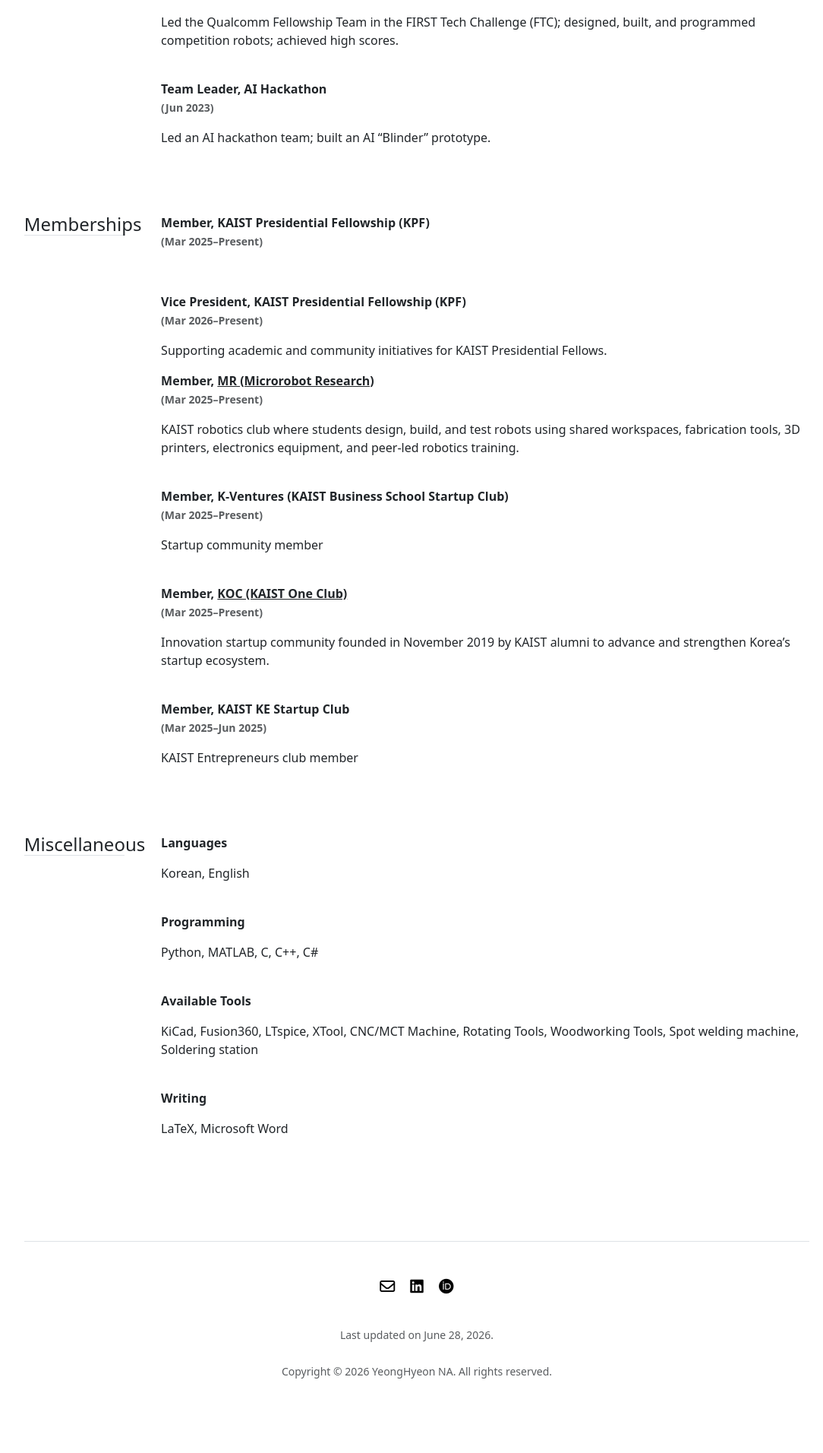
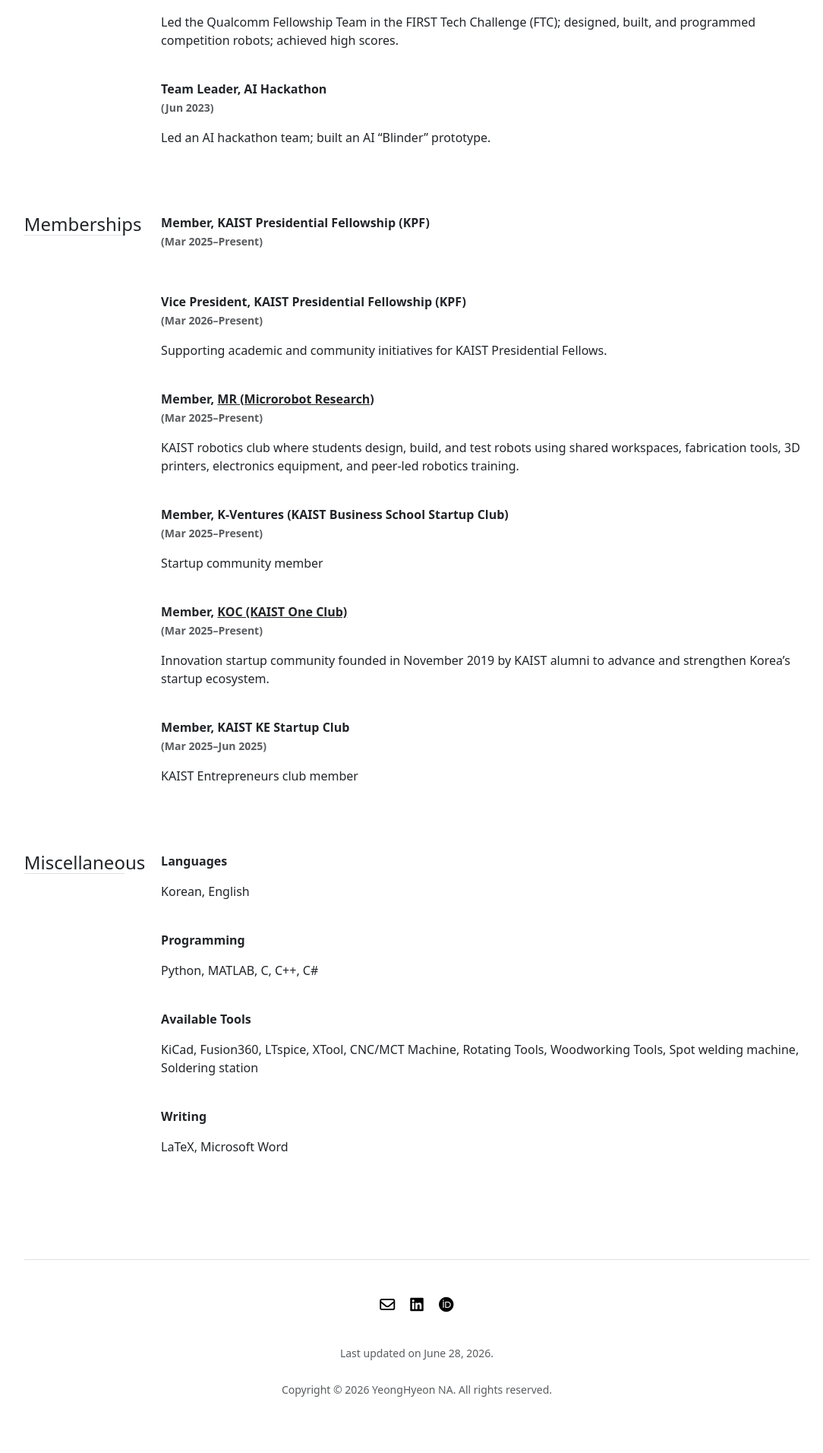
Before and after one commit to ynghyn-na/ynghyn-na.github.io, a Jekyll site: the page built from cv.md, in a window 1280 px wide. Shown: the part 1987-3899 px from the top of the page at 76% size, without its empty margins (91-1175 px from the left). Built offline with Jekyll 4.4.1, drawn with Linux system fonts in a browser that asks for light colours; before the commit the page ends 3875 px from its top, so only the background shows below that.

```diff
--- a/_data/cv/memberships.yml
+++ b/_data/cv/memberships.yml
@@ -2,8 +2,7 @@
   duration: '(Mar 2025–Present)'
 
 - title: 'Vice President, KAIST Presidential Fellowship (KPF)'
-  description: |
-    Supporting academic and community initiatives for KAIST Presidential Fellows.
+  description: 'Supporting academic and community initiatives for KAIST Presidential Fellows.<br>'
   duration: '(Mar 2026–Present)'
 
 - title: 'Member, <a href="https://mr.kaist.ac.kr/" target="_blank">MR (Microrobot Research)</a>'
```
